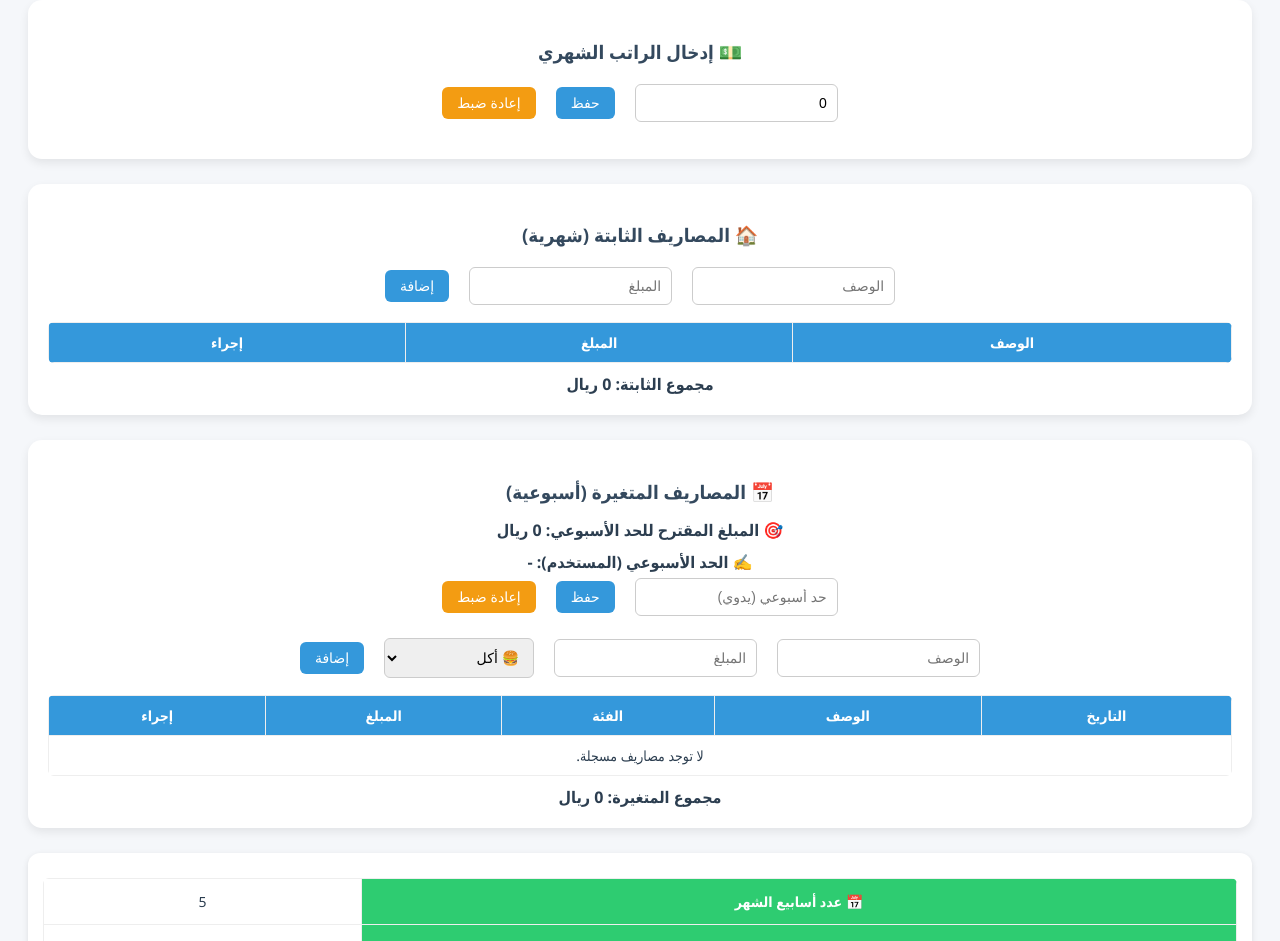
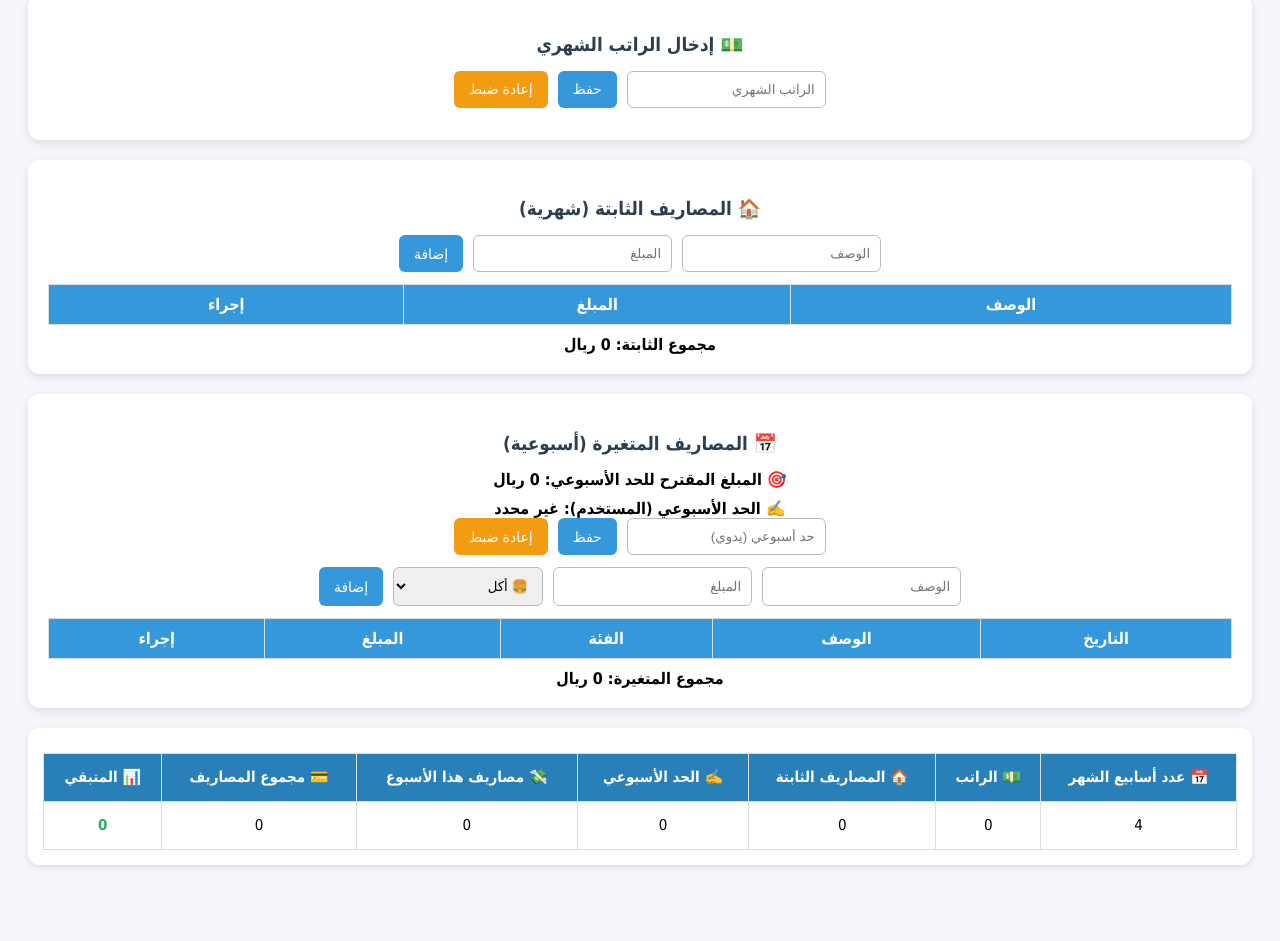
Before and after one commit to cvvqw123456789-coder/expenses-tracker, a plain HTML site: page index.html in a window 1280 px wide. Shown: the part 96-1037 px from the top of the page. After the commit the page ends 1009 px from the top, so only its background shows below. Drawn offline with Linux system fonts and the light colour scheme.

Commit message:
Update index.html

```diff
--- a/index.html
+++ b/index.html
@@ -2,28 +2,25 @@
 <html lang="ar">
 <head>
   <meta charset="UTF-8">
-  <title>متابعة المصاريف الشهرية والأسبوعية</title>
+  <title>💰 متابعة المصاريف</title>
   <style>
-    body { font-family: "Segoe UI", Tahoma, sans-serif; direction: rtl; background: #f5f7fa; padding: 20px; color: #2c3e50; }
-    h2, h3 { text-align: center; margin-bottom: 15px; color: #34495e; }
-    .card { background: white; padding: 20px; border-radius: 14px; box-shadow: 0 4px 10px rgba(0,0,0,0.08); margin-bottom: 25px; }
-    .row { display: flex; gap: 10px; align-items: center; justify-content: center; flex-wrap: wrap; margin-bottom: 12px; }
-    input, select { margin: 5px; padding: 10px; border: 1px solid #ccc; border-radius: 6px; min-width: 150px; font-size: 14px; }
-    button { padding: 8px 15px; margin: 5px; border: none; border-radius: 6px; cursor: pointer; font-size: 14px; transition: 0.2s; }
+    body { font-family: Tahoma, Arial, sans-serif; direction: rtl; background: #f4f6f9; padding: 20px; }
+    h2, h3 { text-align: center; margin-bottom: 15px; color: #2c3e50; }
+    .card { background: white; padding: 20px; border-radius: 12px; box-shadow: 0 3px 8px rgba(0,0,0,0.1); margin-bottom: 20px; }
+    .row { display: flex; flex-wrap: wrap; gap: 10px; justify-content: center; margin-bottom: 12px; }
+    input, select { padding: 10px; border: 1px solid #bbb; border-radius: 6px; min-width: 150px; }
+    button { padding: 8px 15px; border: none; border-radius: 6px; cursor: pointer; font-size: 14px; }
     button.save { background: #3498db; color: white; }
-    button.save:hover { background: #2980b9; }
     button.reset { background: #f39c12; color: white; }
-    button.reset:hover { background: #d68910; }
-    button.delete { background: #e74c3c; color: white; display: flex; align-items: center; gap: 5px; justify-content: center; }
-    button.delete:hover { background: #c0392b; }
-    table { width: 100%; border-collapse: collapse; margin-top: 10px; background: white; border-radius: 6px; overflow: hidden; }
-    th, td { border: 1px solid #eee; padding: 10px; text-align: center; font-size: 14px; }
-    th { background: #3498db; color: white; font-weight: bold; }
-    .totals { margin-top: 10px; text-align: center; font-weight: bold; color: #2c3e50; }
+    button.delete { background: #e74c3c; color: white; }
+    table { width: 100%; border-collapse: collapse; margin-top: 10px; }
+    th, td { border: 1px solid #ddd; padding: 10px; text-align: center; }
+    th { background: #3498db; color: white; }
+    .totals { margin-top: 10px; text-align: center; font-weight: bold; }
     #summary { font-size: 15px; background: white; padding: 15px; border-radius: 12px; box-shadow: 0 2px 6px rgba(0,0,0,0.1); line-height: 1.8; margin-top: 20px; }
     #summary table { width: 100%; border-collapse: collapse; }
-    #summary th, #summary td { border: 1px solid #eee; padding: 10px; text-align: center; }
-    #summary th { background: #2ecc71; color: white; }
+    #summary th, #summary td { border: 1px solid #ddd; padding: 10px; text-align: center; }
+    #summary th { background: #2980b9; color: white; }
     .good { color: #27ae60; font-weight: bold; }
     .bad { color: #e74c3c; font-weight: bold; }
   </style>
@@ -87,177 +84,106 @@
   <div class="card" id="summary"></div>
 
   <script>
+    document.addEventListener("DOMContentLoaded", function() {
       let salary = +localStorage.getItem("salary") || 0;
-    let fixedExpenses = JSON.parse(localStorage.getItem("fixedExpenses")) || [];
-    let allExpenses = JSON.parse(localStorage.getItem("expenses")) || [];
-    let suggestedWeeklyLimit = 0;
+      let fixedExpenses = JSON.parse(localStorage.getItem("fixedExpenses") || "[]");
+      let variableExpenses = JSON.parse(localStorage.getItem("variableExpenses") || "[]");
       let userWeeklyLimit = +localStorage.getItem("userWeeklyLimit") || 0;
 
-    document.getElementById("salary").value = salary;
-    if (userWeeklyLimit) document.getElementById("userWeeklyLimit").value = userWeeklyLimit;
-
-    function setSalary() {
-      salary = +document.getElementById("salary").value || 0;
+      function saveData() {
         localStorage.setItem("salary", salary);
-      updateSummary();
-      alert("تم حفظ الراتب.");
+        localStorage.setItem("fixedExpenses", JSON.stringify(fixedExpenses));
+        localStorage.setItem("variableExpenses", JSON.stringify(variableExpenses));
+        localStorage.setItem("userWeeklyLimit", userWeeklyLimit);
       }
 
-    function resetSalary() {
-      salary = 0;
-      localStorage.removeItem("salary");
-      document.getElementById("salary").value = "";
-      updateSummary();
-      alert("تم إعادة ضبط الراتب.");
+      function renderFixedExpenses() {
+        const tbody = document.querySelector("#fixedTable tbody");
+        tbody.innerHTML = "";
+        let total = 0;
+        fixedExpenses.forEach((f, i) => {
+          total += f.amount;
+          const row = `<tr>
+            <td>${f.desc}</td>
+            <td>${f.amount}</td>
+            <td><button class="delete" onclick="deleteFixed(${i})">🗑️ حذف</button></td>
+          </tr>`;
+          tbody.innerHTML += row;
+        });
+        document.getElementById("fixedTotal").innerText = "مجموع الثابتة: " + total + " ريال";
       }
 
-    function setUserWeeklyLimit() {
-      userWeeklyLimit = +document.getElementById("userWeeklyLimit").value || 0;
-      localStorage.setItem("userWeeklyLimit", userWeeklyLimit);
-      updateSummary();
-      alert("تم حفظ الحد الأسبوعي.");
+      function renderVariableExpenses() {
+        const tbody = document.querySelector("#expensesTable tbody");
+        tbody.innerHTML = "";
+        let total = 0;
+        variableExpenses.forEach((e, i) => {
+          total += e.amount;
+          const row = `<tr>
+            <td>${e.date}</td>
+            <td>${e.desc}</td>
+            <td>${e.category}</td>
+            <td>${e.amount}</td>
+            <td><button class="delete" onclick="deleteVariable(${i})">🗑️ حذف</button></td>
+          </tr>`;
+          tbody.innerHTML += row;
+        });
+        document.getElementById("variableTotal").innerText = "مجموع المتغيرة: " + total + " ريال";
       }
 
-    function resetWeeklyLimit() {
-      userWeeklyLimit = 0;
-      localStorage.removeItem("userWeeklyLimit");
-      document.getElementById("userWeeklyLimit").value = "";
-      updateSummary();
-      alert("تم إعادة ضبط الحد الأسبوعي.");
+      function renderSummary() {
+        let fixedTotal = fixedExpenses.reduce((a, b) => a + b.amount, 0);
+        let variableTotal = variableExpenses.reduce((a, b) => a + b.amount, 0);
+        let remaining = salary - fixedTotal - variableTotal;
+
+        let weeks = 4;
+        let suggested = Math.round((salary - fixedTotal) / weeks);
+        document.getElementById("suggestedLimit").innerText = "🎯 المبلغ المقترح للحد الأسبوعي: " + suggested + " ريال";
+        document.getElementById("userLimitInfo").innerText = "✍️ الحد الأسبوعي (المستخدم): " + (userWeeklyLimit || "غير محدد");
+
+        let html = "<table><thead><tr><th>📅 عدد أسابيع الشهر</th><th>💵 الراتب</th><th>🏠 المصاريف الثابتة</th><th>✍️ الحد الأسبوعي</th><th>💸 مصاريف هذا الأسبوع</th><th>💳 مجموع المصاريف</th><th>📊 المتبقي</th></tr></thead><tbody>";
+        html += `<tr>
+          <td>${weeks}</td>
+          <td>${salary}</td>
+          <td>${fixedTotal}</td>
+          <td>${userWeeklyLimit || suggested}</td>
+          <td>${variableTotal}</td>
+          <td>${fixedTotal + variableTotal}</td>
+          <td class="${remaining >= 0 ? "good" : "bad"}">${remaining}</td>
+        </tr>`;
+        html += "</tbody></table>";
+        document.getElementById("summary").innerHTML = html;
       }
 
-    function addFixedExpense() {
-      const desc = document.getElementById("fixedDesc").value.trim() || "-";
-      const amount = +document.getElementById("fixedAmount").value;
-      if (!amount || amount <=0) return alert("أدخل مبلغ صالح.");
-      fixedExpenses.push({desc, amount});
-      localStorage.setItem("fixedExpenses", JSON.stringify(fixedExpenses));
-      renderFixedTable();
-      updateSummary();
-      document.getElementById("fixedDesc").value = "";
-      document.getElementById("fixedAmount").value = "";
+      window.setSalary = function() {
+        const val = +document.getElementById("salary").value;
+        if(val) { salary = val; saveData(); renderSummary(); }
       }
+      window.resetSalary = function() { salary = 0; saveData(); renderSummary(); }
+      window.addFixedExpense = function() {
+        const desc = document.getElementById("fixedDesc").value;
+        const amt = +document.getElementById("fixedAmount").value;
+        if(desc && amt) { fixedExpenses.push({desc, amount: amt}); saveData(); renderFixedExpenses(); renderSummary(); }
+      }
+      window.deleteFixed = function(i) { fixedExpenses.splice(i,1); saveData(); renderFixedExpenses(); renderSummary(); }
+      window.addExpense = function() {
+        const desc = document.getElementById("desc").value;
+        const amt = +document.getElementById("amount").value;
+        const cat = document.getElementById("category").value;
+        if(desc && amt) { variableExpenses.push({date: new Date().toLocaleDateString(), desc, amount: amt, category: cat}); saveData(); renderVariableExpenses(); renderSummary(); }
+      }
+      window.deleteVariable = function(i) { variableExpenses.splice(i,1); saveData(); renderVariableExpenses(); renderSummary(); }
+      window.setUserWeeklyLimit = function() {
+        const val = +document.getElementById("userWeeklyLimit").value;
+        if(val) { userWeeklyLimit = val; saveData(); renderSummary(); }
+      }
+      window.resetWeeklyLimit = function() { userWeeklyLimit = 0; saveData(); renderSummary(); }
 
-    function deleteFixedExpense(index) {
-      fixedExpenses.splice(index,1);
-      localStorage.setItem("fixedExpenses", JSON.stringify(fixedExpenses));
-      renderFixedTable();
-      updateSummary();
-    }
-
-    function renderFixedTable() {
-      const tbody = document.querySelector("#fixedTable tbody");
-      tbody.innerHTML = "";
-      fixedExpenses.forEach((f,i) => {
-        tbody.innerHTML += `<tr>
-          <td>${f.desc}</td>
-          <td>${f.amount} ريال</td>
-          <td><button class='delete' onclick='deleteFixedExpense(${i})'>🗑️ حذف</button></td>
-        </tr>`;
+      // أول تشغيل
+      renderFixedExpenses();
+      renderVariableExpenses();
+      renderSummary();
     });
-      const totalFixed = fixedExpenses.reduce((s,f)=>s+f.amount,0);
-      document.getElementById("fixedTotal").innerText = "مجموع الثابتة: " + totalFixed + " ريال";
-    }
-
-    function addExpense() {
-      const desc = document.getElementById("desc").value.trim() || "-";
-      const amount = +document.getElementById("amount").value;
-      const category = document.getElementById("category").value;
-      if (!amount || amount<=0) return alert("أدخل مبلغ صالح.");
-      const dateISO = new Date().toISOString();
-      const expense = {dateISO, desc, category, amount};
-      allExpenses.push(expense);
-      localStorage.setItem("expenses", JSON.stringify(allExpenses));
-      renderTable();
-      updateSummary();
-      document.getElementById("desc").value = "";
-      document.getElementById("amount").value = "";
-    }
-
-    function deleteExpense(index) {
-      allExpenses.splice(index,1);
-      localStorage.setItem("expenses", JSON.stringify(allExpenses));
-      renderTable();
-      updateSummary();
-    }
-
-    function renderTable() {
-      const tbody = document.querySelector("#expensesTable tbody");
-      tbody.innerHTML = "";
-      if (allExpenses.length === 0) {
-        tbody.innerHTML = "<tr><td colspan='5'>لا توجد مصاريف مسجلة.</td></tr>";
-        document.getElementById("variableTotal").innerText = "مجموع المتغيرة: 0 ريال";
-        return;
-      }
-      allExpenses.forEach((e,i) => {
-        tbody.innerHTML += `<tr>
-          <td>${new Date(e.dateISO).toLocaleDateString("en-CA")}</td>
-          <td>${e.desc}</td>
-          <td>${e.category}</td>
-          <td>${e.amount} ريال</td>
-          <td><button class='delete' onclick='deleteExpense(${i})'>🗑️ حذف</button></td>
-        </tr>`;
-      });
-      const totalVar = allExpenses.reduce((s,e)=>s+e.amount,0);
-      document.getElementById("variableTotal").innerText = "مجموع المتغيرة (كامل): " + totalVar + " ريال";
-    }
-
-    function getWeeksInMonth(year, month) {
-      const firstDay = new Date(year, month, 1);
-      const lastDay = new Date(year, month + 1, 0);
-      const used = (lastDay.getDate() - firstDay.getDate()) + 1;
-      return Math.ceil(used / 7);
-    }
-
-    function getCurrentWeekExpenses() {
-      const now = new Date();
-      const weekStart = new Date(now);
-      weekStart.setDate(now.getDate() - now.getDay());
-      const weekEnd = new Date(weekStart);
-      weekEnd.setDate(weekStart.getDate() + 6);
-
-      return allExpenses.filter(e => {
-        const d = new Date(e.dateISO);
-        return d >= weekStart && d <= weekEnd;
-      });
-    }
-
-    function updateSummary() {
-      const totalFixed = fixedExpenses.reduce((s,f)=>s+f.amount,0);
-      const totalVar = allExpenses.reduce((s,e)=>s+e.amount,0);
-      const remainingMonthly = salary - totalFixed - totalVar;
-      const now = new Date();
-      const weeksInMonth = getWeeksInMonth(now.getFullYear(), now.getMonth());
-
-      suggestedWeeklyLimit = remainingMonthly > 0 ? Math.floor((salary - totalFixed) / weeksInMonth) : 0;
-      const weekExpenses = getCurrentWeekExpenses();
-      const totalWeek = weekExpenses.reduce((s,e)=>s+e.amount,0);
-      const activeLimit = userWeeklyLimit > 0 ? userWeeklyLimit : suggestedWeeklyLimit;
-      const remainingWeek = activeLimit - totalWeek;
-
-      let weekClass = totalWeek <= activeLimit ? "good" : "bad";
-      let weekIcon = totalWeek <= activeLimit ? "✅" : "❌";
-
-      document.getElementById("suggestedLimit").innerText = "🎯 المبلغ المقترح للحد الأسبوعي: " + suggestedWeeklyLimit + " ريال";
-      document.getElementById("userLimitInfo").innerText = "✍️ الحد الأسبوعي (المستخدم): " + (userWeeklyLimit > 0 ? userWeeklyLimit + " ريال" : "-");
-
-      document.getElementById("summary").innerHTML = `
-        <table>
-          <tr><th>📅 عدد أسابيع الشهر</th><td>${weeksInMonth}</td></tr>
-          <tr><th>💵 الراتب الشهري</th><td>${salary} ريال</td></tr>
-          <tr><th>🏠 مجموع المصاريف الثابتة</th><td>${totalFixed} ريال</td></tr>
-          <tr><th>✍️ الحد الأسبوعي (المستخدم)</th><td>${userWeeklyLimit > 0 ? userWeeklyLimit + " ريال" : "-"}</td></tr>
-          <tr><th>💸 مصاريف هذا الأسبوع</th><td class="${weekClass}">${weekIcon} ${totalWeek} ريال</td></tr>
-          <tr><th>💳 مجموع المصاريف خلال الشهر</th><td>${totalVar} ريال</td></tr>
-          <tr><th>📊 المتبقي من الراتب الشهري</th><td>${remainingMonthly} ريال</td></tr>
-          <tr><th>🗓️ المتبقي من الحد الأسبوعي</th><td class="${weekClass}">${remainingWeek} ريال</td></tr>
-        </table>
-      `;
-    }
-
-    renderFixedTable();
-    renderTable();
-    updateSummary();
   </script>
 </body>
 </html>
```
Lines whose indentation alone changed are shown as unchanged.
